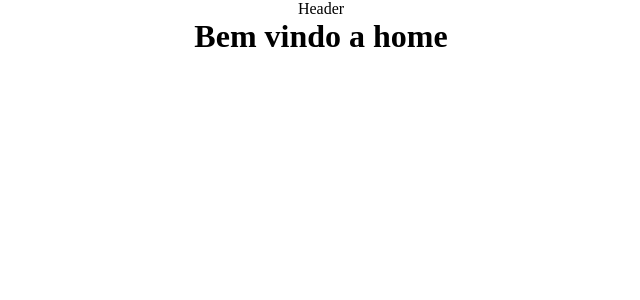
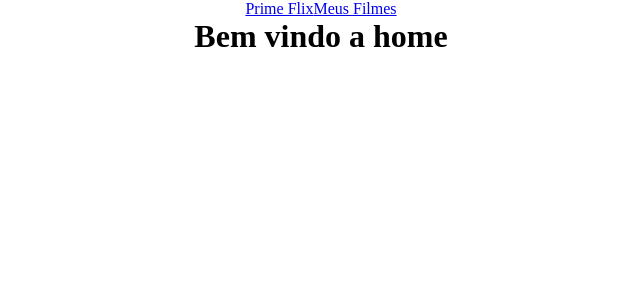
Before and after one commit to JorgeDeAquino/Filmes-JA, a React (Vite) app: page / in a window 1280 px wide. Shown: the top 300 px of the page, without its empty margins (319-959 px from the left). Built offline with nearby package versions, Linux system fonts and the light colour scheme.

Commit message:
add header css

```diff
--- a/src/components/Header/index.jsx
+++ b/src/components/Header/index.jsx
@@ -1,7 +1,11 @@
-import React from 'react'
+import './header.css'
+import {Link} from 'react-router-dom'
 
 export default function Header() {
   return (
-    <div>Header</div>
+    <header>
+         <Link className='logo' to='/'>Prime Flix</Link>
+         <Link className='favoritos' to='/favoritos'>Meus Filmes</Link>
+    </header>
   )
 }
```
Also changed, not shown: src/components/Header/header.css (added).
